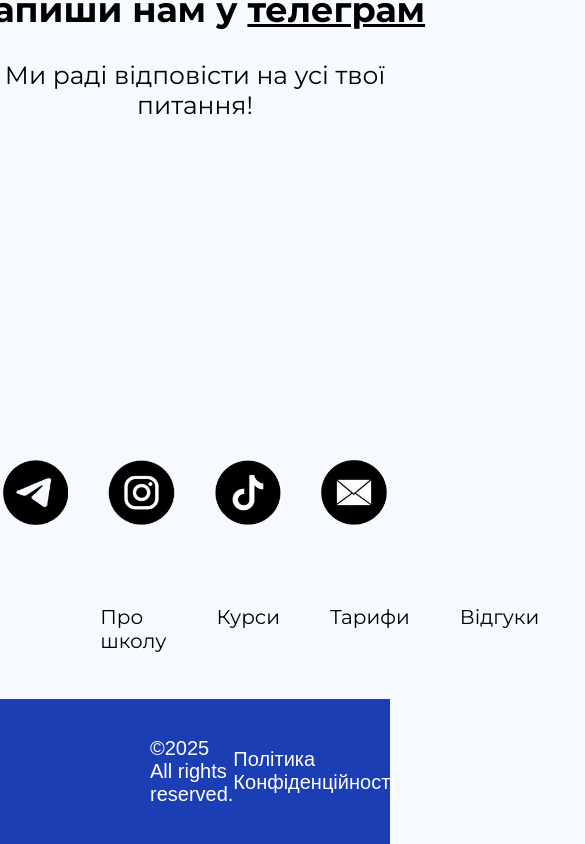
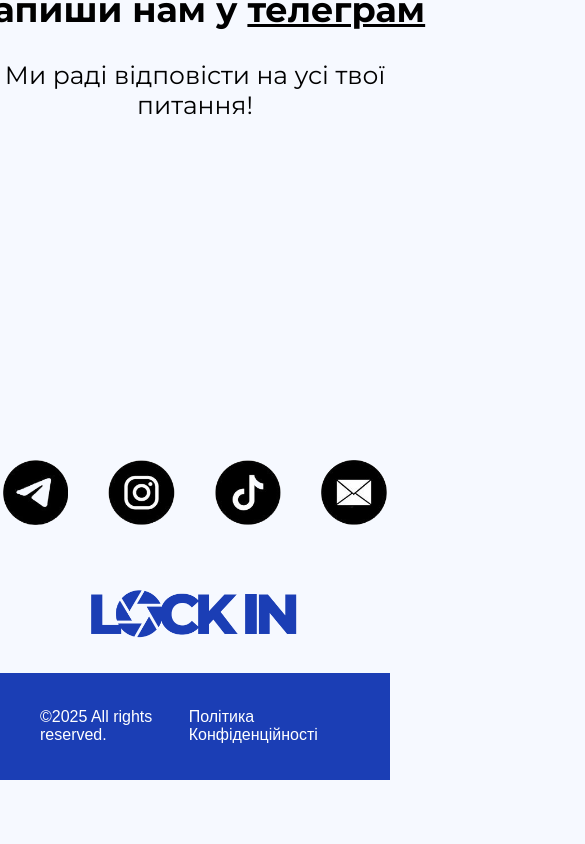
Before and after one commit to Vladarchuk124/LockInSchool, a React (Create React App) app: page / in a window 390 px wide. Shown: the part 10662-11506 px from the top of the page, 585 px wide, since content can reach past the window. After the commit the page ends 11442 px from the top, so only its background shows below. Built offline with nearby package versions, Linux system fonts and the light colour scheme.

Commit message:
chore: responsive design for footer

```diff
--- a/src/components/Footer/Footer.jsx
+++ b/src/components/Footer/Footer.jsx
@@ -18,7 +18,7 @@ function Footer() {
                 ))}
             </div>
             <div className={styles.upperPart}>
-                <img src="LockInSchool/footerLogo.png" alt="footerLogo" className={styles.footerLogo}/>
+                <a href="#"><img src="LockInSchool/footerLogo.png" alt="footerLogo" className={styles.footerLogo}/></a>
                 <nav>
                     <ul>
                         <li><a href="#about">Про школу</a></li>
--- a/src/components/Footer/Footer.module.css
+++ b/src/components/Footer/Footer.module.css
@@ -70,3 +70,29 @@ footer {
     font-weight: lighter;
     font-size: 20px;
 }
+
+
+@media screen and (max-width: 1270px) {
+    .upperPart nav ul a {
+        font-size: 18px;
+    }
+
+    .upperPart {
+        gap: 80px;
+    }
+}
+
+@media screen and (max-width: 1070px) {
+    .upperPart nav {
+        display: none;
+    }
+}
+
+@media screen and (max-width: 880px) {
+    .lowerPart {
+        padding: 25px 40px;
+    }
+    .lowerPart h1 {
+        font-size: 16px;
+    }
+}
```
